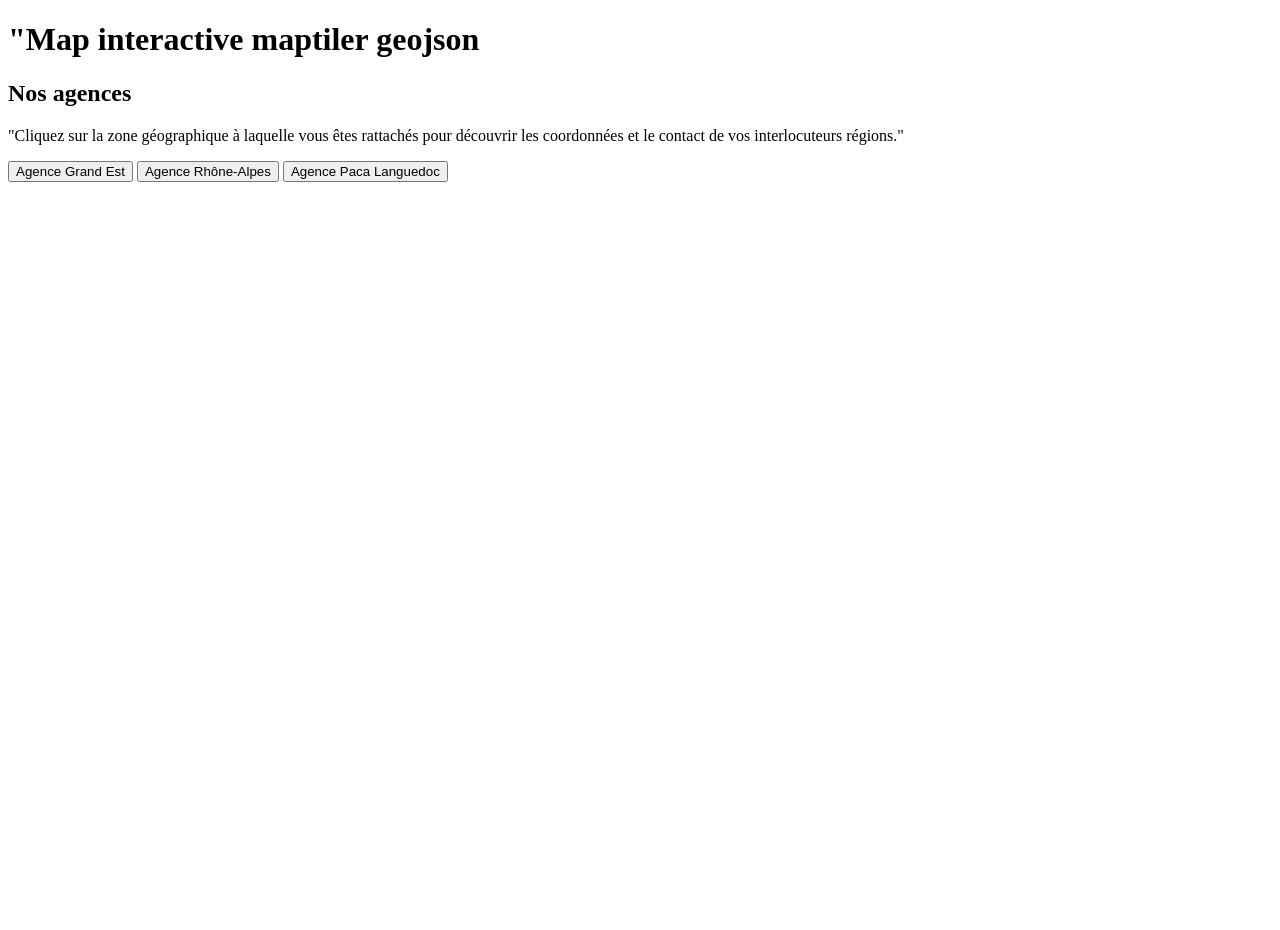
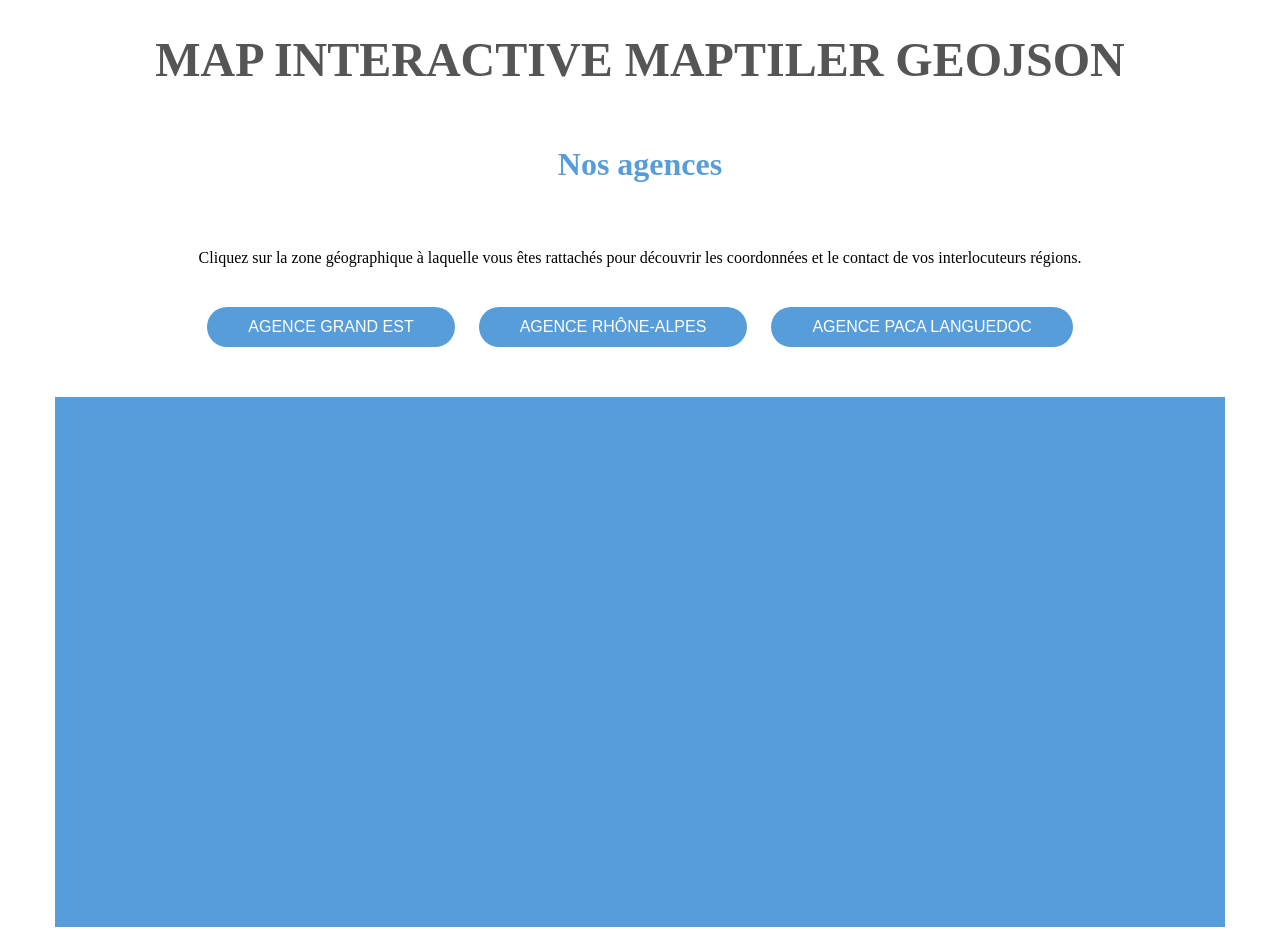
Before and after one commit to Vallaf/map-interactive-with-maptiler, a plain HTML site: page index.html in a window 1280 px wide. Before the commit the page ends 800 px from the top, so only its background shows below. Drawn offline with Linux system fonts and the light colour scheme.

Commit message:
Structure html + css

```diff
--- a/index.html
+++ b/index.html
@@ -1,20 +1,28 @@
 <!DOCTYPE html>
 <head>
     <meta charset="UTF-8">
+    <meta name="viewport" content="initial-scale=1,maximum-scale=1,user-scalable=no" />
     <title>Map interactive</title>
-    <link rel="stylesheet" type="text/css" href="stylesheet.css" media=”screen”/>
+    <link rel="stylesheet" type="text/css" href="./stylesheet.css">
 </head>
 <body>
 <header>
-    <h1>"Map interactive maptiler geojson</h1>
+    <h1>Map interactive maptiler geojson</h1>
 </header>
-<div class="map-container">
+<div class="agencies-container">
     <h2>Nos agences</h2>
-    <p>"Cliquez sur la zone géographique à laquelle vous êtes rattachés pour découvrir les coordonnées et le contact de vos interlocuteurs régions."</p>
+    <p>Cliquez sur la zone géographique à laquelle vous êtes rattachés pour découvrir les coordonnées et le contact de vos interlocuteurs régions.</p>
     <div class="button-agencies-container">
         <button class="agency" id="ge-agency">Agence Grand Est</button>
         <button class="agency" id="ra-agency">Agence Rhône-Alpes</button>
         <button class="agency" id="paca-agency">Agence Paca Languedoc</button>
     </div>
+    <div class="map-container">
+        <div id="map">
+
+        </div>
+    </div>
 </div>
+<script type="text/javascript" src="map-tiler.js"></script>
+
 </body>
--- a/stylesheet.css
+++ b/stylesheet.css
@@ -1,14 +1,65 @@
 body {
     margin:0;
     background-color: white;
+    font-family: Orbitron sans-serif;
+    font-size: 1rem;
     }
 
-button {
+h1 {
+    color: #555555;
+    font-size: 3rem;
+    font-weight: bold;
+    text-transform: uppercase;
+}
+
+h2 {
+    font-size: 2rem;
+    color: #579DD9;
+}
+
+p {
+    padding: 25px 15px;
+    line-height: 1;
+}
+
+header h1 {
+        text-align: center;
+    }
+
+.agency {
+    font-size: 1rem;
+    text-transform: uppercase;
+    margin : 0 10px;
+    padding :10px 40px;
     border: solid 1px transparent;
     background-color: #579DD9;
     color : #ffffff;
+    border-radius: 25px;
 }
 
+.agency:hover {
+    font-size: 1rem;
+    text-transform: uppercase;
+    margin : 0 10px;
+    padding :10px 40px;
+    border: solid 1px #579DD9;
+    background-color: #ffffff;
+    color : #579DD9;
+    border-radius: 25px;
+}
+.agencies-container {
+    display: flex;
+    flex-wrap: wrap;
+    flex-direction: column;
+    justify-content: center;
+    align-items: center;
+}
+
+
 .map-container {
-
+    width :1140px;
+    height: 500px;
+    margin : 50px 0;
+    padding :15px;
+    background-color: #579DD9;
 }
```
Also changed, not shown: map-tiler.js (added, +9 -0 lines), index.js (deleted).
